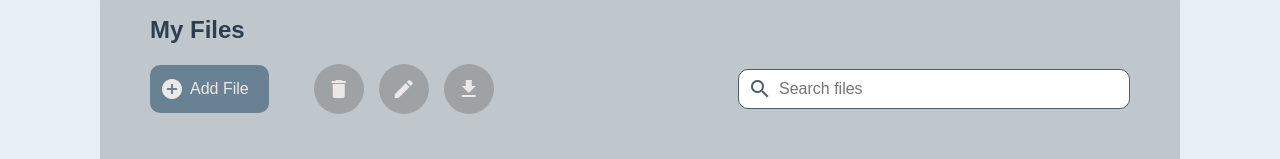
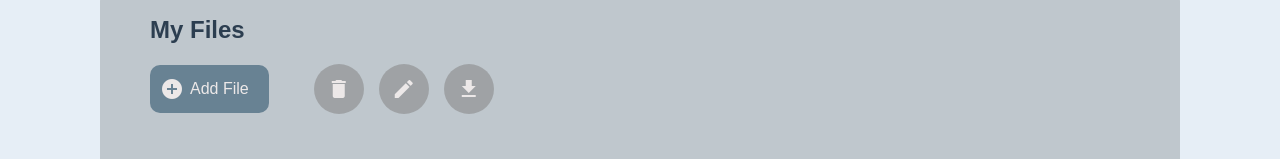
Before and after one commit to rachit-bhatia/file-management-system, a Vue app: page / in a window 1280 px wide. Shown: the part 122-281 px from the top of the page. Built offline with nearby package versions, Linux system fonts and the light colour scheme; no server answers.

Commit message:
temporarily remove searchbar for searching files

```diff
--- a/src/App.vue
+++ b/src/App.vue
@@ -20,10 +20,10 @@
           <span class="material-icons">download</span>
         </button>
 
-        <div style="margin-left: auto; width: 40%; display: flex; align-items: center;">
+        <!-- <div style="margin-left: auto; width: 40%; display: flex; align-items: center;">
           <span class="material-icons" style="color: rgb(75, 93, 105); margin-left: 10px;">search</span>
           <input class="searchbar" type="text" placeholder="Search files"/>
-        </div>
+        </div> -->
       </div>
 
       <FileListView :fileList="fileList" @set-actions="setActionsMode" @set-fileId="setFileId"/>
```
